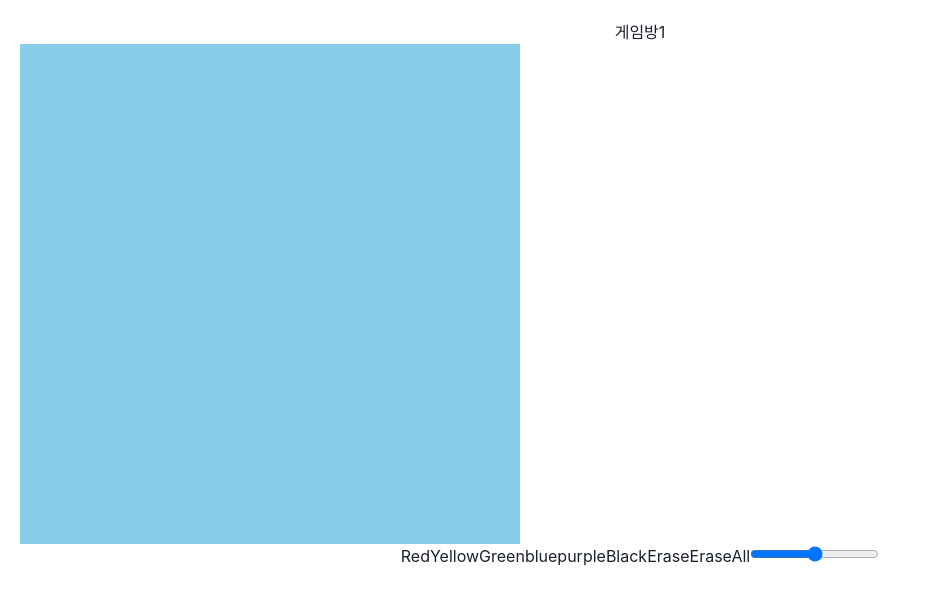
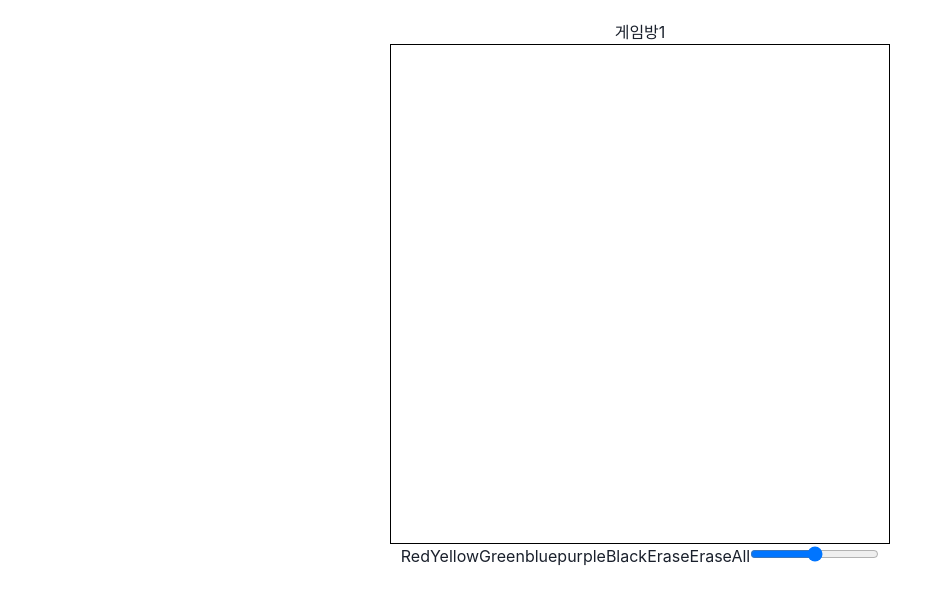
Before and after one commit to KDT1-FE/Y_FE_Toy2, a React (Vite) app: page /room/1 in a window 1280 px wide. Shown: the top 604 px of the page, without its empty margins (0-933 px from the left). Built offline with nearby package versions, Linux system fonts and the light colour scheme; no server answers.

Commit message:
Fix: 가운데 정렬 + 흰색 바탕으로 만들기

```diff
--- a/src/components/template/drawing.tsx
+++ b/src/components/template/drawing.tsx
@@ -1,5 +1,6 @@
 import React from 'react';
 import { useState, useEffect, useRef } from 'react';
+import styled from 'styled-components';
 
 const Drawing = () => {
   const [isPainting, setIsPainting] = useState(false);
@@ -19,9 +20,9 @@ const Drawing = () => {
       // 최초 마운트 시에만 실행
       canvas.width = 500;
       canvas.height = 500;
-      canvas.style.width = `500px`;
-      canvas.style.height = `500px`;
-      canvas.style.backgroundColor = `skyblue`;
+      canvas.style.width = '500px';
+      canvas.style.height = '500px';
+      canvas.style.backgroundColor = 'white';
 
       // 그리기
       const ctx = canvas.getContext('2d');
@@ -53,7 +54,7 @@ const Drawing = () => {
     const canvas = canvasRef.current;
     const ctx = canvas?.getContext('2d');
 
-    ctx!.fillStyle = 'skyblue';
+    ctx!.fillStyle = 'white';
     ctx!.fillRect(0, 0, 500, 500);
   };
 
@@ -124,13 +125,16 @@ const Drawing = () => {
   /// JSX
   return (
     <>
+      <DrawingCanvas>
         <canvas
           ref={canvasRef}
           onMouseDown={startPaint}
           onMouseMove={paint}
           onMouseUp={exitPaint}
           onMouseLeave={exitPaint}
+          className="canvas"
         />
+      </DrawingCanvas>
       <div>
         <button onClick={() => changeColor('red')}>Red</button>
         <button onClick={() => changeColor('yellow')}>Yellow</button>
@@ -138,7 +142,7 @@ const Drawing = () => {
         <button onClick={() => changeColor('blue')}>blue</button>
         <button onClick={() => changeColor('purple')}>purple</button>
         <button onClick={() => changeColor('black')}>Black</button>
-        <button onClick={() => changeColor('skyblue')}>Erase</button>
+        <button onClick={() => changeColor('white')}>Erase</button>
 
         <button onClick={() => EraseAll()}>EraseAll</button>
 
@@ -156,4 +160,11 @@ const Drawing = () => {
   // addEventListener를 포함한 useEffect를 제거하고 이렇게 간략화했습니다
 };
 
+const DrawingCanvas = styled.div`
+  .canvas {
+    border: 1px solid black;
+    margin: 0 auto;
+  }
+`;
+
 export default Drawing;
```
Lines whose indentation alone changed are shown as unchanged.
